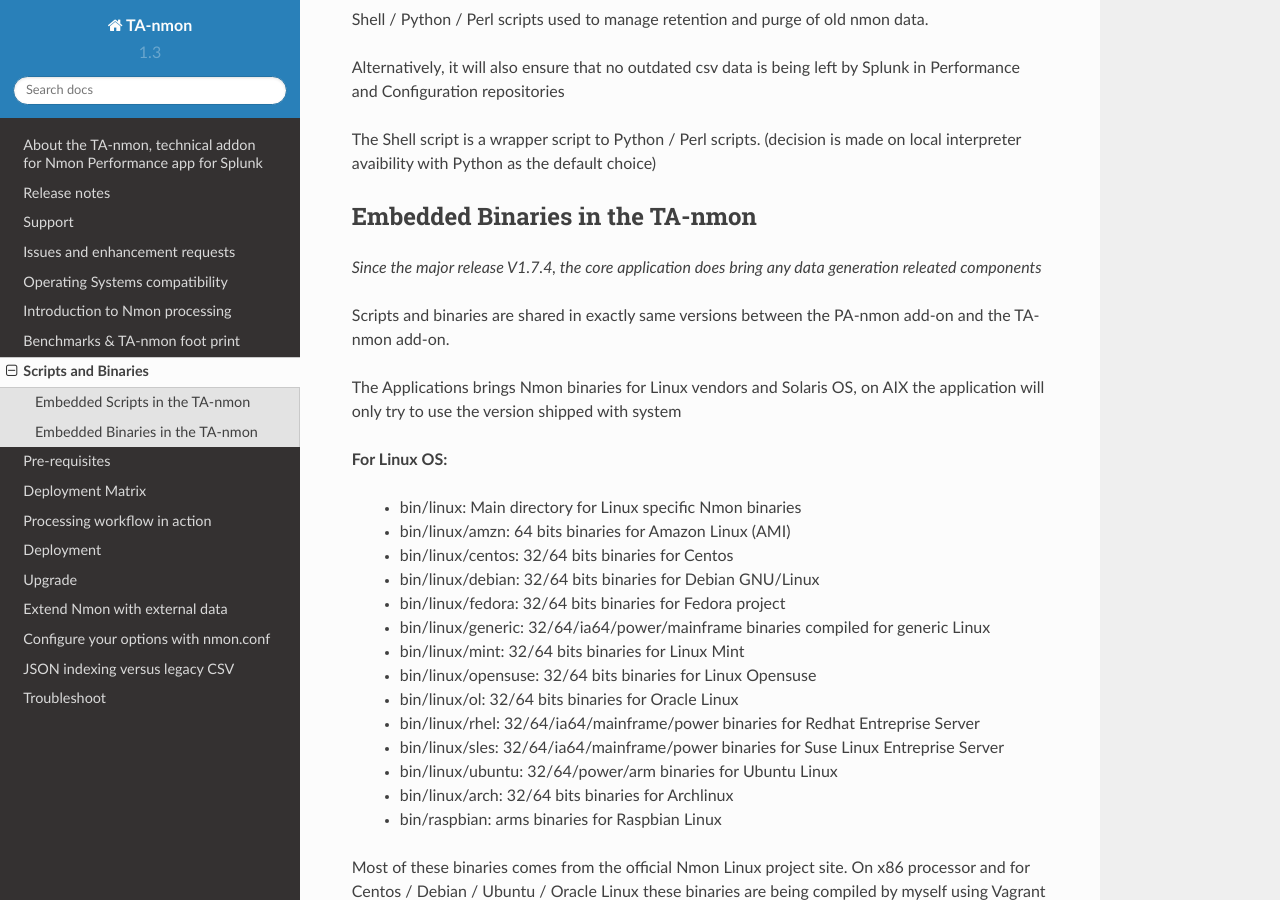
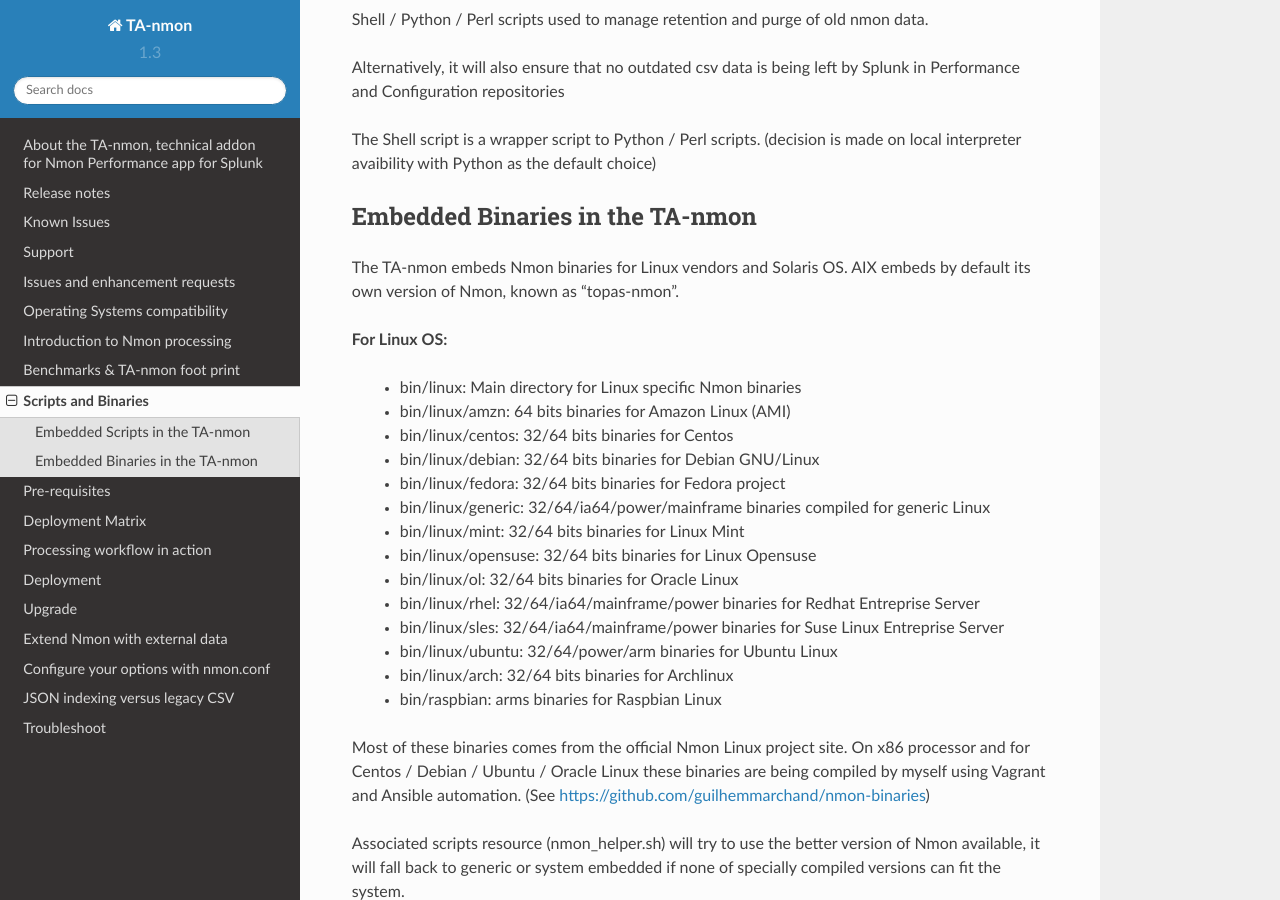
Before and after one commit to guilhemmarchand/TA-nmon, a Sphinx documentation site: the page built from docs/binaries.rst, in a window 1280 px wide and 900 px high, scrolled down 1168 px. Built offline with Sphinx 7.4.7 and the Read the Docs theme 2.0.0, drawn with Linux system fonts in a browser that asks for light colours.

Commit message:
documentation update

```diff
--- a/docs/binaries.rst
+++ b/docs/binaries.rst
@@ -52,11 +52,8 @@
 Embedded Binaries in the TA-nmon
 ********************************
 
-*Since the major release V1.7.4, the core application does bring any data generation releated components*
-
-Scripts and binaries are shared in exactly same versions between the PA-nmon add-on and the TA-nmon add-on.
-
-The Applications brings Nmon binaries for Linux vendors and Solaris OS, on AIX the application will only try to use the version shipped with system
+The TA-nmon embeds Nmon binaries for Linux vendors and Solaris OS.
+AIX embeds by default its own version of Nmon, known as "topas-nmon".
 
 **For Linux OS:**
 
--- a/docs/index.rst
+++ b/docs/index.rst
@@ -29,6 +29,7 @@
 
    about
    releasenotes
+   knownissues
    support
    openissue
    os_compatibility
```
Also changed, not shown: docs/external.rst (+8 -0 lines), docs/knownissues.rst (added, +25 -0 lines).
